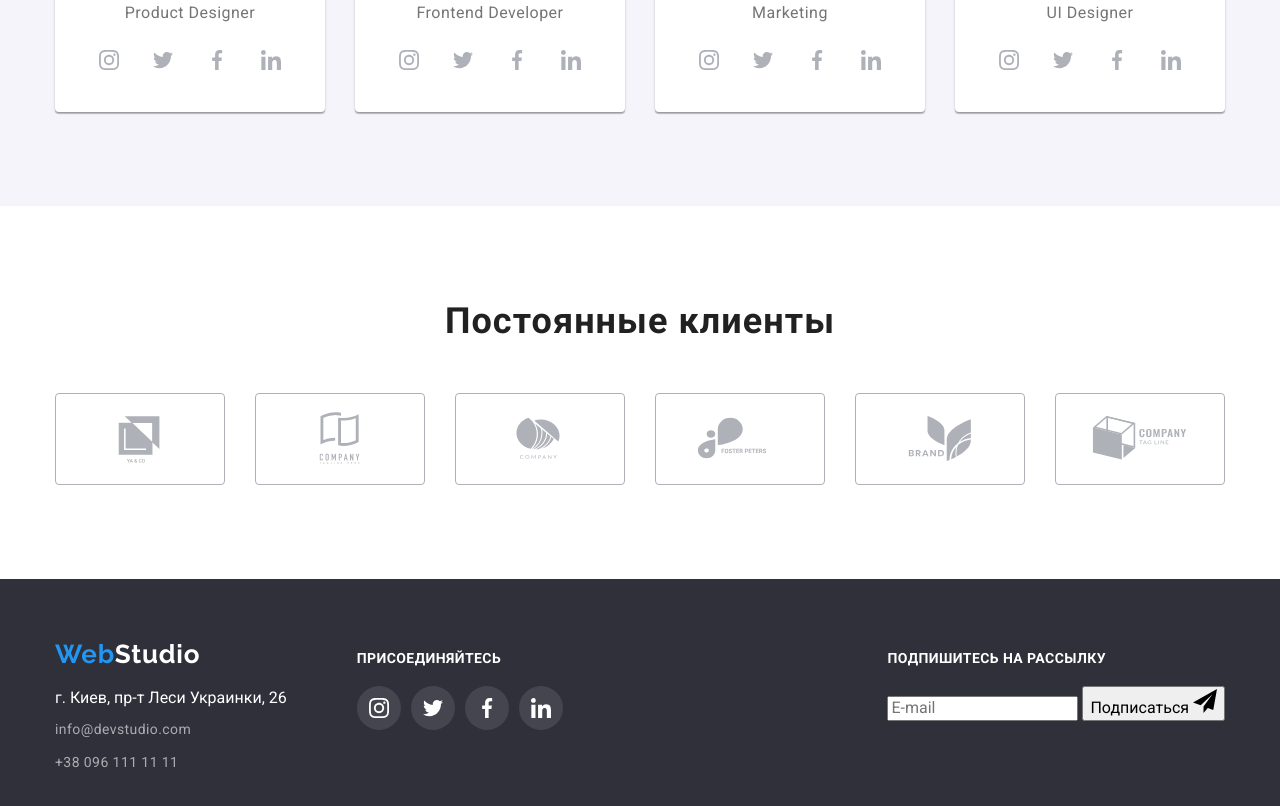
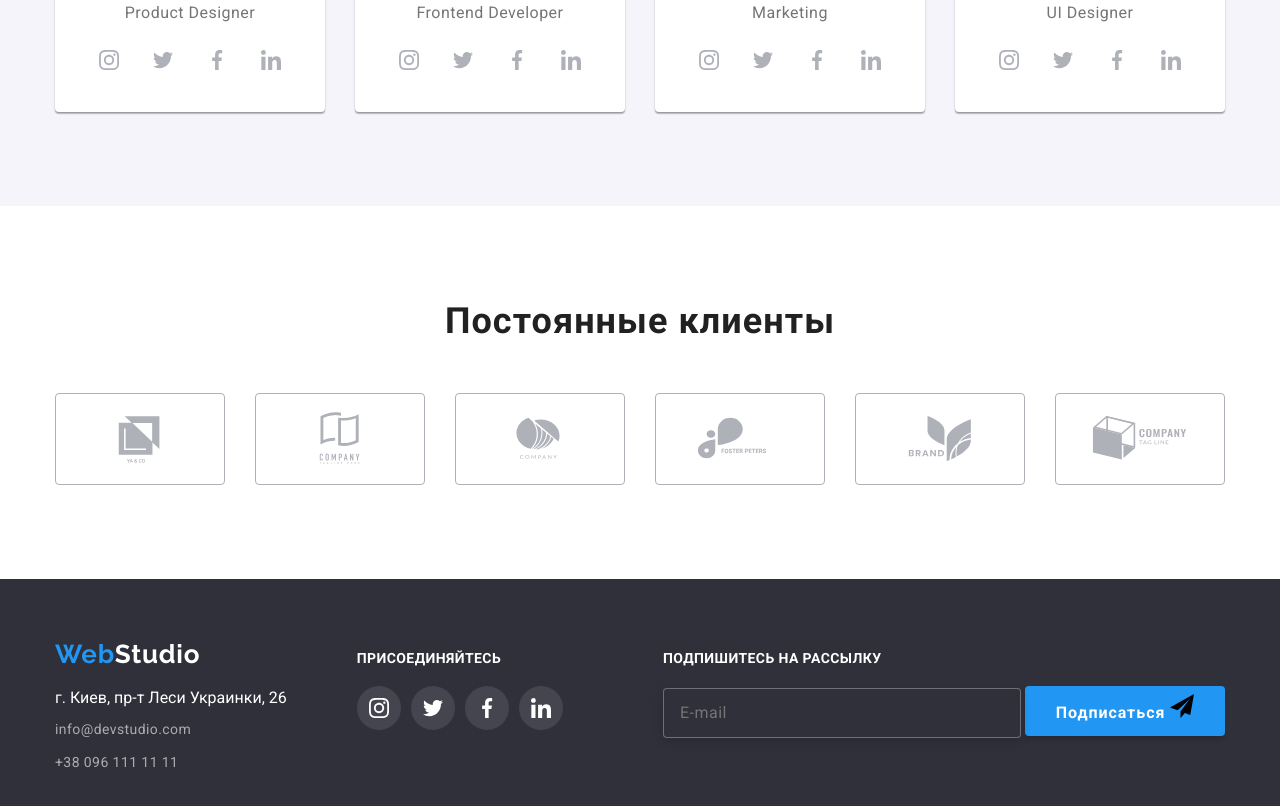
Before and after one commit to TanyaMarchenkoS/goit-markup-hw-06, a plain HTML site: page index.html in a window 1280 px wide. Shown: the part 2102-2908 px from the top of the page. Drawn offline with nearby package versions, Linux system fonts and the light colour scheme.

Commit message:
subscribe -cтилізація

```diff
--- a/css/styles.css
+++ b/css/styles.css
@@ -600,7 +600,44 @@ ul {
 .subscribe {
   margin-left: auto;
 }
+.subscribe-input {
+  box-sizing: border-box;
+  width: 358px;
+  height: 50px;
 
+  background-color: #2f303a;
+
+  padding-left: 16px;
+
+  border: 1px solid rgba(255, 255, 255, 0.3);
+  filter: drop-shadow(0px 4px 4px rgba(0, 0, 0, 0.15));
+  border-radius: 4px;
+
+  font-size: 16px;
+  line-height: 20px;
+
+  align-items: center;
+  letter-spacing: 0.03em;
+  color: rgba(255, 255, 255, 0.6);
+
+}
+.subscribe-btn {
+  width: 200px;
+  height: 50px;
+  background: var(--accent-color);
+  box-shadow: 0px 4px 4px rgba(0, 0, 0, 0.15);
+  border-radius: 4px;
+  border: var(--accent-color);
+
+  font-weight: 700;
+  font-size: 16px;
+  line-height: 1.88;
+
+  align-items: center;
+  text-align: center;
+  letter-spacing: 0.06em;
+  color: #FFFFFF;
+}
 
 /* Main portfolio */
 .section .list-portfolio {
--- a/index.html
+++ b/index.html
@@ -611,7 +611,7 @@
         <form class="subscribe">
           <h3 class="subscribe-title">Подпишитесь на рассылку</h3>
           <div class="subscribe-content">
-            <input type="email" name="email" placeholder="E-mail">
+            <input class="subscribe-input" type="email" name="eser-email" placeholder="E-mail">
             <button class="subscribe-btn" type="submit">Подписаться
               <svg class="subscribe-icon" width="24" height="24">
                 <use href="./images/icons.svg#icon-icon-send"></use>
```
